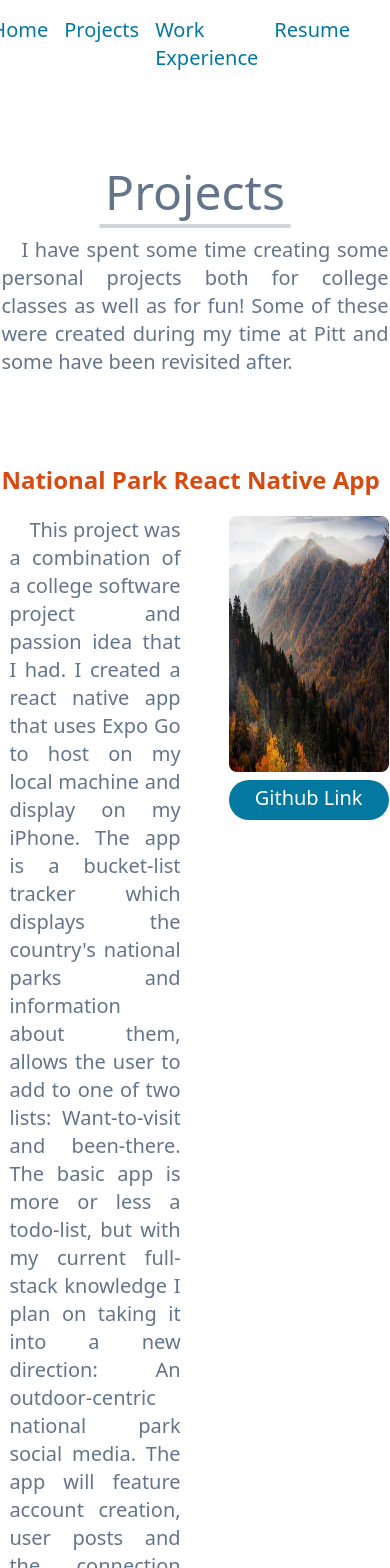
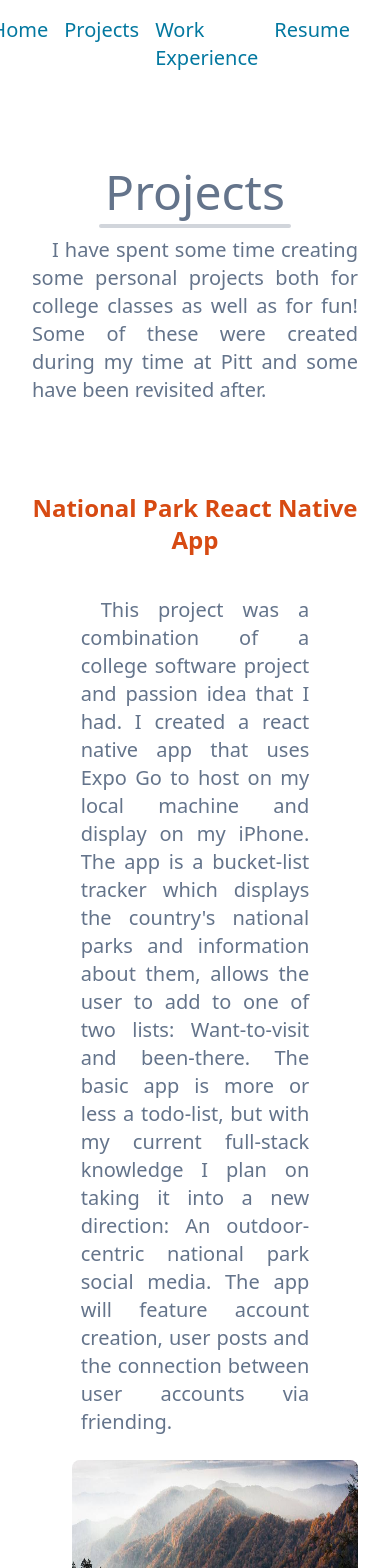
Before and after one commit to cag185/Portfolio-v2, a Vue app: page /projects in a window 390 px wide. Shown: the top 1568 px of the page. Built offline with nearby package versions, Linux system fonts and the light colour scheme; the HTML template or start-up script is replaced by a standard one.

Commit message:
cleaned up projects page

```diff
--- a/src/styles/index.css
+++ b/src/styles/index.css
@@ -7,16 +7,16 @@
         @apply text-5xl lg:text-6xl text-slate-500 pt-4 text-center font-sans;
     }
     .custom-subtitle {
-        @apply flex text-2xl lg:text-3xl text-center custom-red font-bold font-sans;
+        @apply text-2xl lg:text-3xl text-center custom-red font-bold font-sans lg:text-left;
     }
     .custom-information-text {
-        @apply flex text-xl indent-5 lg:text-2xl text-center text-justify custom-slate-dark font-normal font-sans;
+        @apply text-xl indent-5 lg:text-2xl text-center text-justify custom-slate-dark font-normal font-sans;
     }
     .custom-project-information-text {
-        @apply flex text-xl indent-5 lg:text-2xl w-3/4 px-2 text-justify custom-slate-dark font-normal font-sans;
+        @apply text-xl indent-5 lg:text-2xl w-3/4 px-2 mx-auto text-justify custom-slate-dark font-normal font-sans;
     }
     .custom-information-text-container {
-        @apply flex w-full flex-row space-x-10 pt-5 justify-between;
+        @apply flex w-full space-x-10 items-center lg:items-start md:justify-between flex-col md:flex-row;
     }
     .custom-container {
         @apply flex m-4 mx-8 lg:mx-32 lg:w-3/5 justify-center justify-self-center flex-col space-y-2 pt-12;
@@ -28,7 +28,7 @@
         @apply flex p2;
     }
     .project-link {
-        @apply flex text-xl px-4 py-1 w-40 align-middle text-white justify-center font-normal h-10 rounded-full custom-blue-background;
+        @apply flex text-xl px-4 py-1 w-40 align-middle text-white justify-center font-normal h-10 rounded-full custom-blue-background hover:bg-blue-500 delay-100 duration-500;
     }
     .project-container {
         @apply pb-20;
@@ -58,6 +58,6 @@
         @apply transition-all ease-in-out lg:text-2xl hover:scale-110 mx-2 hover:font-semibold delay-100 duration-1000 custom-blue;
     }
     .custom-project-img-bundler {
-        @apply flex w-1/2 items-center align-middle space-y-2 flex-col;
+        @apply flex w-auto items-center pt-6 lg:pt-0 space-y-4 flex-col;
     }
 }
--- a/src/views/ProjectsView.vue
+++ b/src/views/ProjectsView.vue
@@ -9,8 +9,8 @@
     </p>
 
     <div class="project-container">
-      <div class="custom-subtitle pt-10">National Park React Native App</div>
-      <div class="custom-information-text-container flex flex-row">
+      <div class="custom-subtitle py-10">National Park React Native App</div>
+      <div class="custom-information-text-container">
         <div class="custom-project-information-text">
           This project was a combination of a college software project and passion idea that I had.
           I created a react native app that uses Expo Go to host on my local machine and display on
@@ -22,7 +22,7 @@
           user accounts via friending.
         </div>
         <div class="custom-project-img-bundler">
-          <img src="../assets/SmokyMountains.jpeg" class="h-64 rounded-lg relative" />
+          <img src="../assets/SmokyMountains.jpeg" class="h-80 w-auto rounded-lg relative" />
           <a class="project-link" href="https://github.com/cag185/National-Park-Bucket-List"
             >Github Link</a
           >
@@ -31,10 +31,10 @@
     </div>
 
     <div class="project-container">
-      <div class="custom-subtitle pt-10">
+      <div class="custom-subtitle py-10">
         Autonomous Facial Recognition Door Locking Security System
       </div>
-      <div class="custom-information-text-container flex flex-row">
+      <div class="custom-information-text-container">
         <div class="custom-project-information-text">
           This project was a college idea where we were in a team of three engineers, each
           responsible for contributing to creating an autonomous security device. We decided to
@@ -47,7 +47,7 @@
           system or not. I made use of the public python library Sci-kit learn for this project.
         </div>
         <div class="custom-project-img-bundler">
-          <img src="../assets/FacialRecognition.jpg" class="h-64 rounded-lg relative" />
+          <img src="../assets/FacialRecognition.jpg" class="h-80 rounded-lg relative" />
           <a class="project-link" href="https://github.com/cag185/Facial-Recognition"
             >Github Link</a
           >
@@ -56,8 +56,8 @@
     </div>
 
     <div class="project-container">
-      <div class="custom-subtitle pt-10">Personal Photography Website</div>
-      <div class="custom-information-text-container flex flex-row">
+      <div class="custom-subtitle py-10">Personal Photography Website</div>
+      <div class="custom-information-text-container">
         <div class="custom-project-information-text">
           Photoraphy has always been a hobby of mine. I love creating amazing compositions and
           framing people in a new way. I decided to use my full stack skills to create a vue based
@@ -67,7 +67,7 @@
           scheduling system to book photography sessions.
         </div>
         <div class="custom-project-img-bundler">
-          <img src="../assets/Photography.png" class="h-64 rounded-lg relative" />
+          <img src="../assets/Photography.png" class="h-96 rounded-lg relative" />
           <a class="project-link" href="https://github.com/cag185/photography-website"
             >Github Link</a
           >
@@ -76,8 +76,8 @@
     </div>
 
     <div class="project-container">
-      <div class="custom-subtitle pt-10">Wordle Game Solver Python CMD App</div>
-      <div class="custom-information-text-container flex flex-row">
+      <div class="custom-subtitle py-10">Wordle Game Solver Python CMD App</div>
+      <div class="custom-information-text-container">
         <div class="custom-project-information-text">
           This was a fun little project I created to pass time during Covid-19 in quarentine. I was
           playing a lot of Wordle, and thought to myself this would be easy to create a program to
@@ -91,15 +91,15 @@
           user.
         </div>
         <div class="custom-project-img-bundler">
-          <img src="../assets/Wordle.png" class="h-64 rounded-lg relative" />
+          <img src="../assets/Wordle.png" class="h-72 rounded-lg relative" />
           <a class="project-link" href="https://github.com/cag185/WordleHelper">Github Link</a>
         </div>
       </div>
     </div>
 
     <div class="project-container">
-      <div class="custom-subtitle pt-10">Simulated Train System Application</div>
-      <div class="custom-information-text-container flex flex-row">
+      <div class="custom-subtitle py-10">Simulated Train System Application</div>
+      <div class="custom-information-text-container">
         <div class="custom-project-information-text">
           Trains, the bane of existence for a sophomore/junior computer engineer at the University
           Of Pittsburgh. This semester long class was based around a grueling group project where we
@@ -122,15 +122,15 @@
           office). The stack used was javascript and typescript as well as electron and eslinter.
         </div>
         <div class="custom-project-img-bundler">
-          <img src="../assets/TrainMap.jpg" class="h-64 rounded-lg relative" />
+          <img src="../assets/TrainMap.jpg" class="h-80 rounded-lg relative" />
           <a class="project-link" href="https://github.com/ctrlaltf2/trains">Github Link</a>
         </div>
       </div>
     </div>
 
     <div class="project-container">
-      <div class="custom-subtitle pt-10">C++ Multi-level Cache Simulation with Heirarchy</div>
-      <div class="custom-information-text-container flex flex-row">
+      <div class="custom-subtitle py-10">C++ Multi-level Cache Simulation with Heirarchy</div>
+      <div class="custom-information-text-container">
         <div class="custom-project-information-text">
           This project was a combination of a college software project and passion idea that I had.
           I created a react native app that uses Expo Go to host on my local machine and display on
@@ -142,7 +142,7 @@
           user accounts via friending.
         </div>
         <div class="custom-project-img-bundler">
-          <img src="../assets/Cache.jpg" class="h-64 rounded-lg relative" />
+          <img src="../assets/Cache.jpg" class="h-80 rounded-lg relative" />
           <a class="project-link" href="https://github.com/cag185/CacheSimulation">Github Link</a>
         </div>
       </div>
--- a/src/views/SplashPageView.vue
+++ b/src/views/SplashPageView.vue
@@ -2,9 +2,6 @@
   <div class="custom-container pt-10">
     <div class="flex-col space-y-4">
       <div class="flex justify-center">
-        <!-- <div class="transition-all ease-in-out hover:scale-110"></div> -->
-        <!-- <div class="bg-yellow-500 h-64 w-64 z-0 rounded-full relative" /> -->
-        <!-- <div class="mt-4 bg-white h-56 w-56 z-10 rounded-full absolute" /> -->
         <img
           src="../assets/Me3.png"
           class="mt-6 h-72 rounded-full relative transition-all ease-in-out delay-50 duration-500 hover:scale-110"
```
